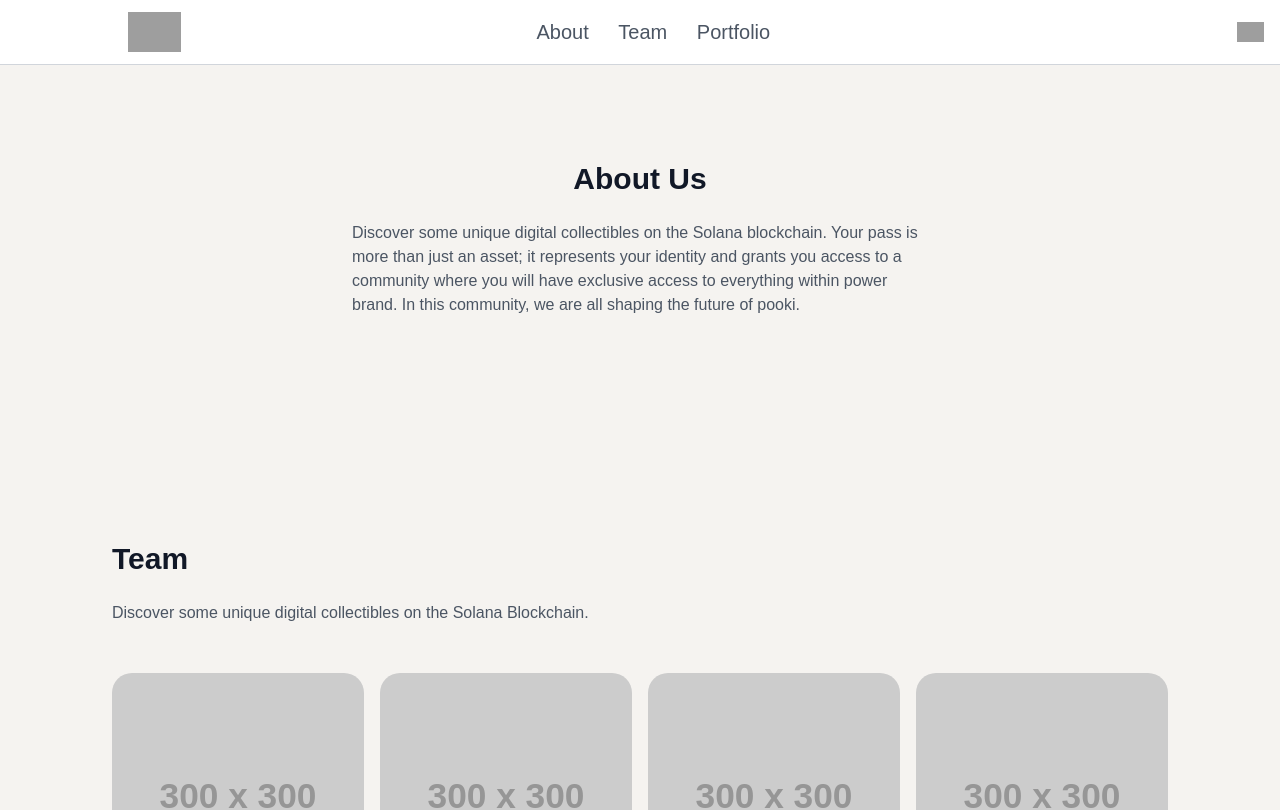
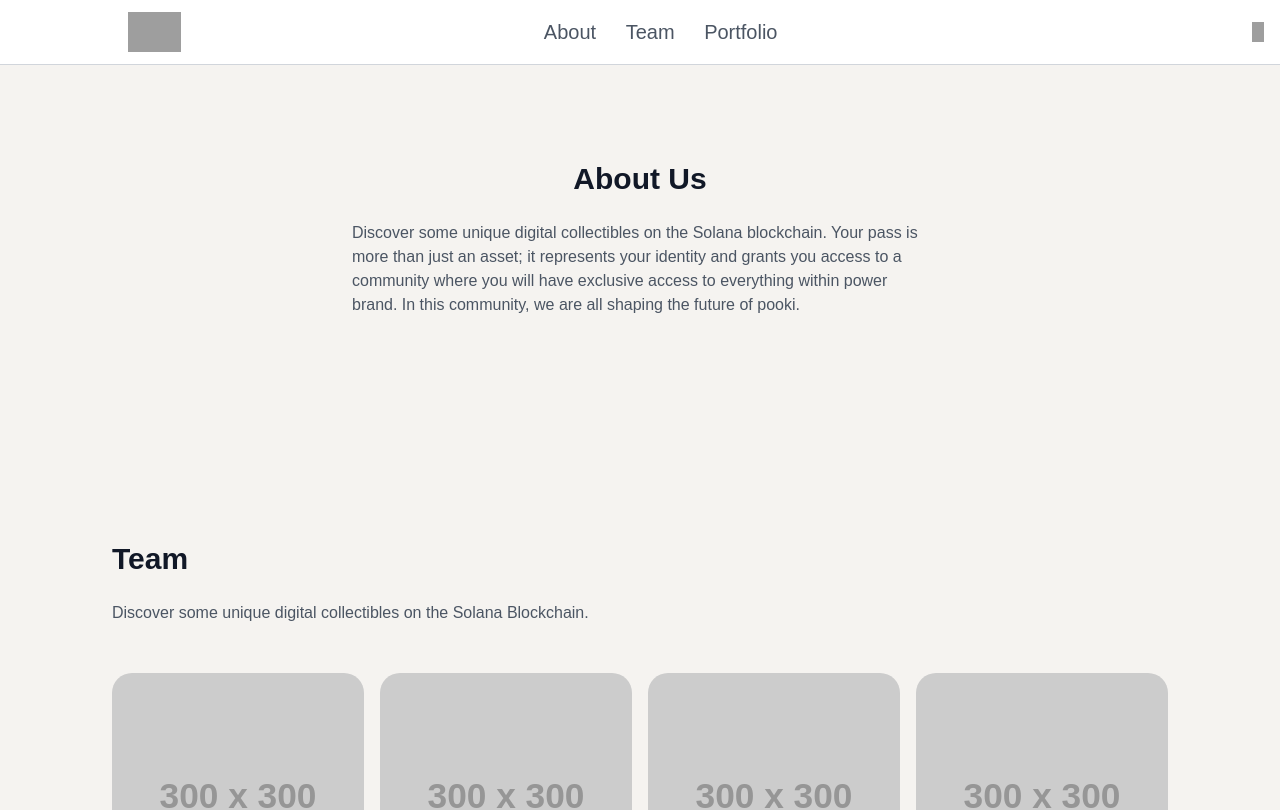
Before and after one commit to Tank19781978/bvc, a website: page index.html in a window 1280 px wide. Shown: the top 810 px of the page. Drawn offline with nearby package versions, Linux system fonts and the light colour scheme; grey boxes are pictures that could not be loaded; placeholder pictures from the web are drawn by us.

Commit message:
Add files via upload

```diff
--- a/index.html
+++ b/index.html
@@ -62,7 +62,7 @@
 
                 <div class="text-gray-600 cursor-pointer">
                     <a href="https://twitter.com/akajdang" target="_blank">
-                    <img src="https://i.postimg.cc/Xv5B5mfh/logo-black-png-twimg-1920.png" alt="twitter-logo"class= "h-3 w-full sm:h-5">
+                    <img src="https://i.postimg.cc/Xv5B5mfh/logo-black-png-twimg-1920.png" alt="twitter-logo"class= "h-3 w-3 sm:h-5 sm:w-3">
                     </a>
                 </div>
             </div>
```
